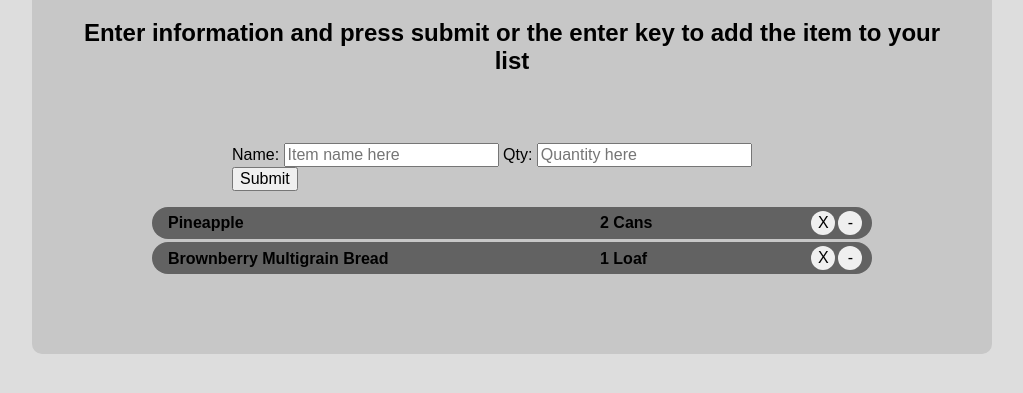
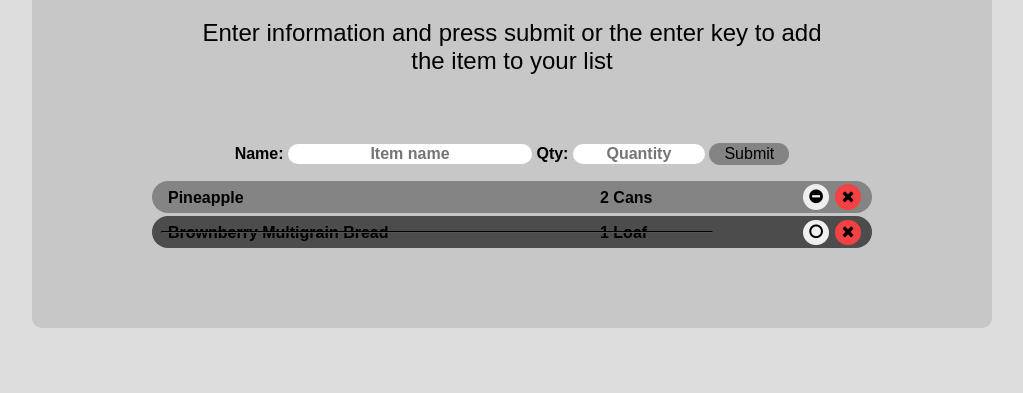
Before and after one commit to KPoquette13/shopping-list, a plain HTML site: page index.html in a window 1280 px wide. Shown: the part 141-534 px from the top of the page, without its empty margins (128-1151 px from the left). Drawn offline with nearby package versions, Linux system fonts and the light colour scheme.

Commit message:
Hardcoded page finished

```diff
--- a/css/style.css
+++ b/css/style.css
@@ -12,6 +12,12 @@ body {
 .header {
 	text-align:center;
 	padding: 1em 2em;
+	margin: 0 auto;
+	width:40em;
+}
+
+.sub-title{
+	font-weight:normal;
 }
 
 .main {
@@ -21,7 +27,9 @@ body {
 }
 
 .list-add{
-	width:35em;
+	width:40em;
+	text-align: center;
+	font-weight:bold;
 	margin: 0 auto;
 }
 
@@ -31,12 +39,22 @@ body {
 }
 
 .item {
-	background-color:#626262;
+
 	border-radius: 1em;
 	height:1.6em;
 	padding:.2em .5em;
 	margin: .2em 0;
 }
+
+.item-open{
+	background-color:#848484;
+}
+
+.item-completed {
+	background-color:#4C4C4C;
+}
+
+/*classes are for items in the list */
 
 .item-name,
 .item-qty {
@@ -50,14 +68,59 @@ body {
 }
 
 .item-qty {
-	width:10em;
+	width:8em;
+}
+
+/* ID's are for input fields */
+
+#item-name {
+	width:15em;
+}
+
+#item-qty {
+	width:8em;
 }
 
 .list button {
 	float: right;
 	border:none;
-	border-radius: 1em;
-	height:1.5em;
-	width: 1.5em;
-	margin: .05em .1em;
+	border-radius: 1.1em;
+	height:1.6em;
+	width: 1.6em;
+	margin: 0 .2em;
+	text-align: center;
 }
+
+#submit-button {
+	border:none;
+	border-radius:.8em;
+	background-color: #848484;
+	width:5em;
+	height:1.4em;
+	font-weight:normal;
+}
+
+#item-qty,
+#item-name {
+	border:none;
+	border-radius:.8em;
+	margin: 0;
+	text-align:center;
+}
+
+.delete {
+	background-color:#F44242;
+}
+
+.crossed-out {
+	position:relative;
+	left:-75px;
+	top: -15px;
+	width:550px;
+	border-color:#000000;
+	z-index:10;
+}
+
+.inactive{
+	display:none;
+}
--- a/index.html
+++ b/index.html
@@ -18,24 +18,26 @@
 		<section class="main">
 			<section class="list-add">
 				<form class="list-input">
-					Name: <input type="text" name="item-name" placeholder="Item name here">
-					Qty: <input type="text" name="item-qty" placeholder="Quantity here">
-					<input type="submit" value="Submit">
+					Name: <input id="item-name" type="text" name="item-name" placeholder="Item name">
+					Qty: <input id="item-qty" type="text" name="item-qty" placeholder="Quantity">
+					<input id ="submit-button" type="submit" value="Submit">
 				</form>
 			</section>
 			<section class="list">
 				<ul class="full-list">
-					<li class="item">
+					<li class="item item-open">
 						<span class="item-name">Pineapple</span>
 						<span class="item-qty">2 Cans</span>
-						<button class="completed">-</button>
-						<button class="delete">X</button>
+						<button class="delete"><i class="fa fa-close"></i></button>
+						<button class="completed"><i class="fa fa-minus-circle"></i></button>
+						<hr class= "crossed-out inactive" />
 					</li>
-					<li class="item">
+					<li class="item item-completed">
 						<span class="item-name">Brownberry Multigrain Bread</span>
 						<span class="item-qty">1 Loaf</span>
-						<button class="completed">-</button>
-						<button class="delete">X</button>
+						<button class="delete"><i class="fa fa-close"></i></button>
+						<button class="completed"><i class="fa fa-circle-o"></i></button>
+						<hr class= "crossed-out" />
 					</li>
 				</ul>
 			</section>
```
